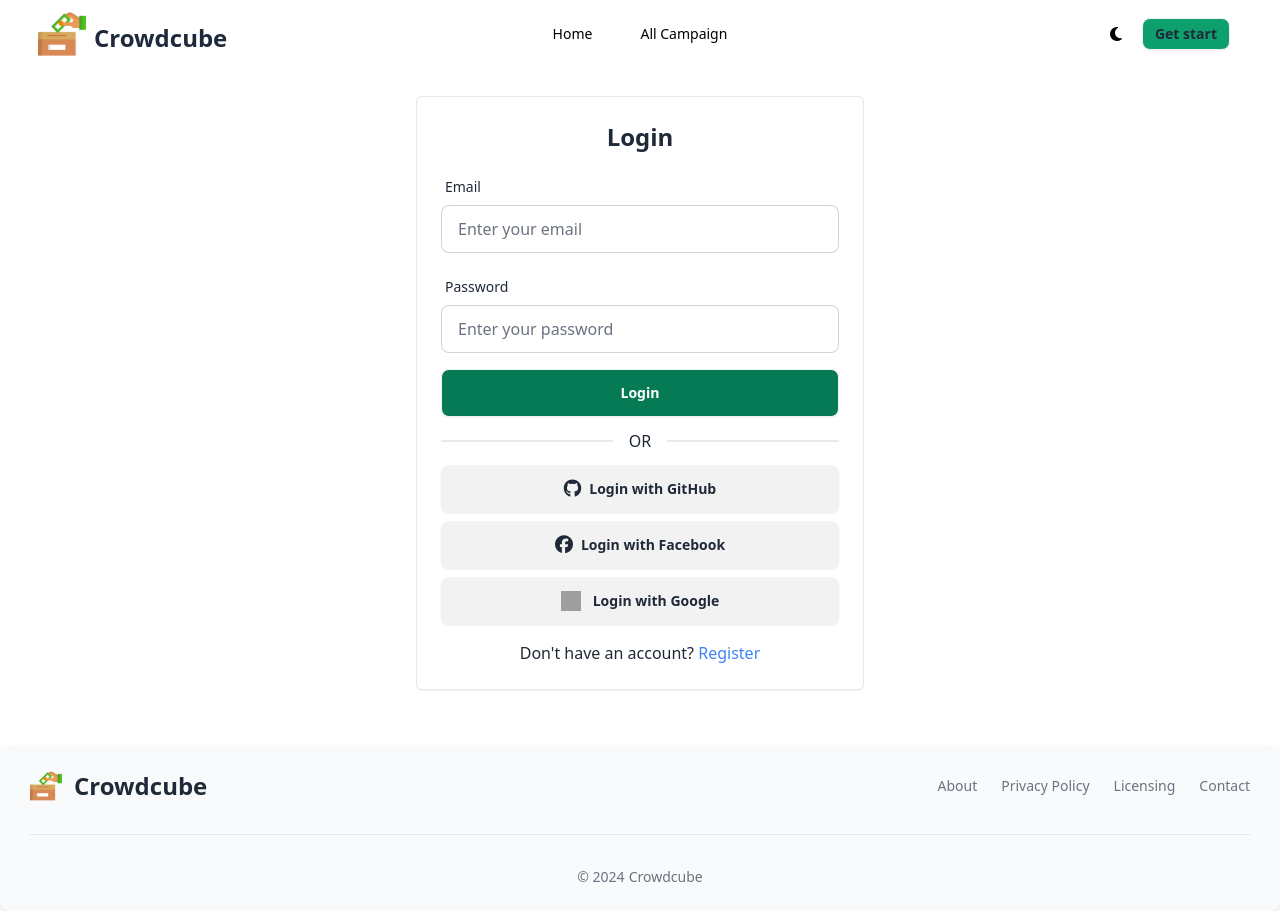
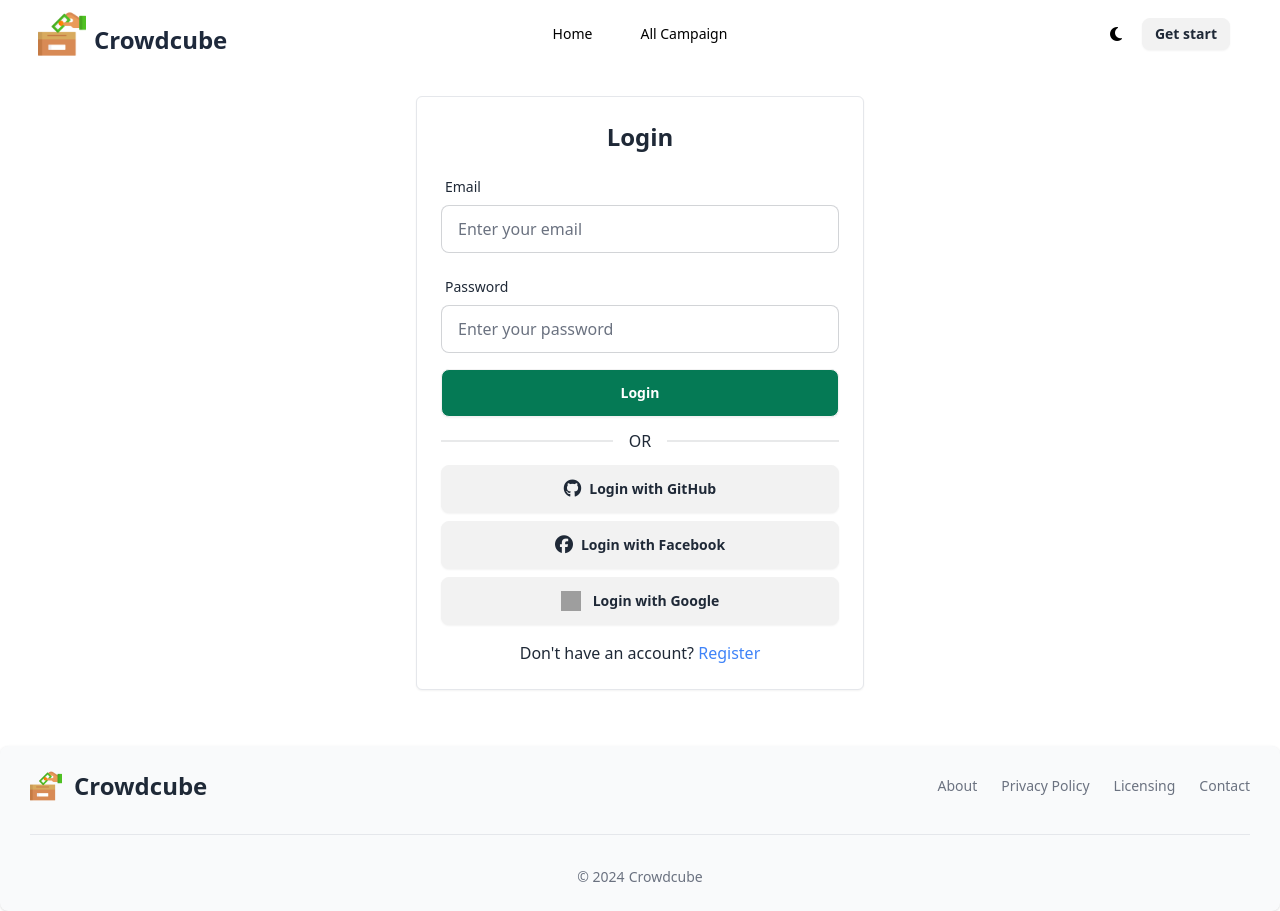
Before and after one commit to devmilon923/Crowdcube-Fontend, a React (Vite) app: page /auth/login in a window 1280 px wide. Built offline with nearby package versions, Linux system fonts and the light colour scheme; no server answers; grey boxes are pictures that could not be loaded.

Commit message:
add some final changes

```diff
--- a/src/components/CampaignCard.jsx
+++ b/src/components/CampaignCard.jsx
@@ -48,7 +48,7 @@ const CampaignCard = ({ campaign }) => {
         return toast.success("This data success to delete");
       })
       .catch((err) => {
-        console.log(err);
+
         return toast.error("This data failed to delete");
       });
   };
--- a/src/components/Navbar.jsx
+++ b/src/components/Navbar.jsx
@@ -72,9 +72,12 @@ export default function Navbar() {
     <div className="fixed w-full z-50 top-0 bg-white  dark:bg-slate-900  dark:border-gray-700">
       <div className="navbar container mx-auto text-black  dark:text-white">
         <div className="navbar-start">
-          <Link to={"/"} className="text-2xl font-bold flex gap-2 items-center">
+          <Link
+            to={"/"}
+            className="lg:text-2xl text-xl font-bold flex gap-2 items-center"
+          >
             <img className="w-12 h-12 object-cover" src="/zakat.png" alt="" />
-            <p className="mt-2 text-slate-800 dark:text-white">Crowdcube</p>
+            <p className="mt-3 text-slate-800 dark:text-white">Crowdcube</p>
           </Link>
         </div>
         <div className="navbar-center hidden lg:flex">
@@ -121,9 +124,9 @@ export default function Navbar() {
             </div>
           ) : (
             <div>
-              <NavLink to={"/auth/login"} className="btn btn-sm">
+              <Link to={"/auth/login"} className="btn btn-sm ">
                 Get start
-              </NavLink>
+              </Link>
             </div>
           )}
           <div className="dropdown">
--- a/src/components/Tr.jsx
+++ b/src/components/Tr.jsx
@@ -26,7 +26,7 @@ export default function Tr({ campaign }) {
         return toast.success("This data success to delete");
       })
       .catch((err) => {
-        console.log(err);
+
         return toast.error("This data failed to delete");
       });
   };
--- a/src/contextApi/AuthContext.jsx
+++ b/src/contextApi/AuthContext.jsx
@@ -58,7 +58,7 @@ export const ContextProvider = ({ children }) => {
     return signOut(auth);
   };
 
-  console.log(user);
+
   return (
     <AuthContext.Provider
       value={{
--- a/src/pages/AddNewCampaign.jsx
+++ b/src/pages/AddNewCampaign.jsx
@@ -85,10 +85,10 @@ export default function AddNewCampaign() {
         .catch((err) => {
           setloader(false);
           toast.error("Campaign failed to add");
-          console.log(err);
+
         });
     }
-    // console.log(campaignData);
+
   };
   return (
     <div className=" flex items-center  justify-center">
--- a/src/pages/Home.jsx
+++ b/src/pages/Home.jsx
@@ -22,7 +22,7 @@ export default function Home() {
         setHomeData(data?.data);
       });
   }, [location.pathname, user?.uid]);
-  console.log(homeData);
+
   return (
     <>
       <Banner />
--- a/src/pages/MyCampaign.jsx
+++ b/src/pages/MyCampaign.jsx
@@ -32,8 +32,6 @@ export default function MyCampaign() {
         .catch((err) => console.log(err));
     }, [location.pathname]);
   }
-
-  console.log(myCampaigns);
 
   // Update filtered campaigns on myCampaigns or searchQuery change
   useEffect(() => {
--- a/src/pages/UpdateCampaign.jsx
+++ b/src/pages/UpdateCampaign.jsx
@@ -80,8 +80,8 @@ export default function UpdateCampaign() {
         })
         .catch((err) => {
           setloader(false);
-          toast.error("Campaign failed to update");
-          return console.log(err);
+          return  toast.error("Campaign failed to update");
+
         });
     } else {
       // Image upload start to cloudinary =============
@@ -126,7 +126,7 @@ export default function UpdateCampaign() {
           .catch((err) => {
             setloader(false);
             toast.error("Campaign failed to update");
-            return console.log(err);
+
           });
       } else {
         setloader(false);
--- a/src/routes/Routes.jsx
+++ b/src/routes/Routes.jsx
@@ -18,7 +18,7 @@ export const router = createBrowserRouter([
   {
     path: "/",
     element: <Main />,
-    // errorElement: <NotFound404 />,
+    errorElement: <NotFound404 />,
     children: [
       {
         path: "/",
@@ -99,5 +99,5 @@ export const router = createBrowserRouter([
     path: "*",
     element: <NotFound404 />,
   },
-  // register
+
 ]);
```
Also changed, not shown: 1 other file (tests, documents, lock files or other folders).
